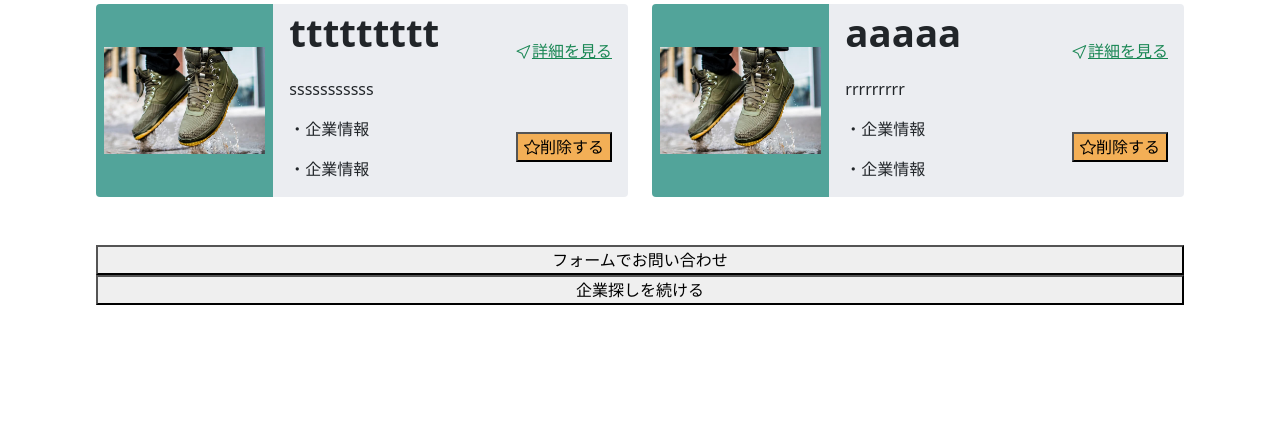
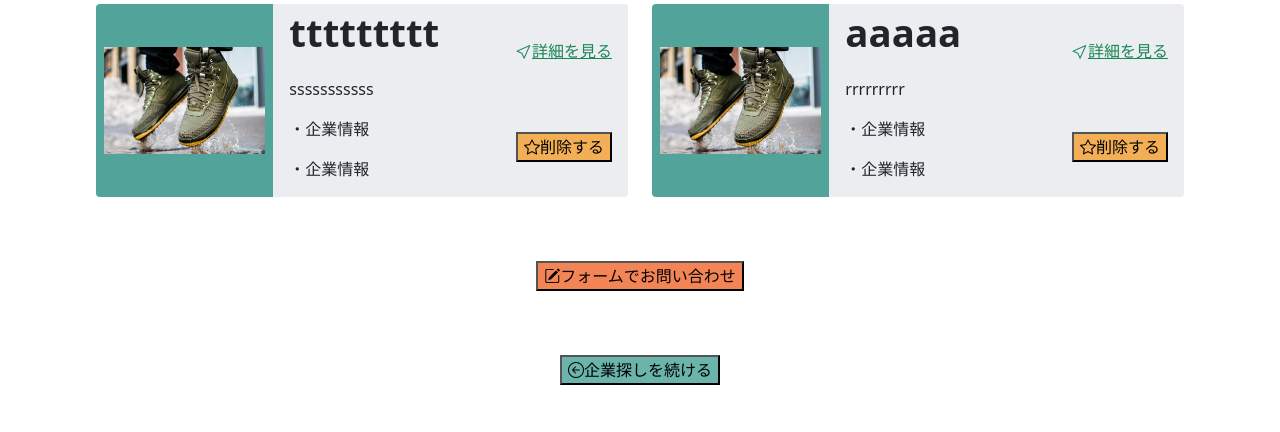
Before and after one commit to posse-ap/-teamdev-2022-posse1-team2D-, a PHP site: page /keep.php in a window 1280 px wide. Shown: the part 258-690 px from the top of the page. Run offline with PHP 8.4, Linux system fonts and the light colour scheme.

Commit message:
ブランチ間違えたキープ画面（見た目）

```diff
--- a/teamdev-2022-sample2/src/keep.php
+++ b/teamdev-2022-sample2/src/keep.php
@@ -95,7 +95,7 @@ require(dirname(__FILE__) . "/dbconnect.php");
             <input type="hidden" name="name" value="リクルート">
             <input type="hidden" name="tags" value="理系">
             <!-- <input type="text" value="1" name="count"> -->
-            <button class="keep-btn" type="submit">
+            <button class="delete-btn" type="submit">
               <i class="bi bi-star-fill black-star"></i>
               <i class="bi bi-star white-star"></i>削除する</button>
           </form>
@@ -120,7 +120,7 @@ require(dirname(__FILE__) . "/dbconnect.php");
             <input type="hidden" name="name" value="リクナビ">
             <input type="hidden" name="tags" value="エントリーシート">
             <!-- <input type="text" value="1" name="count"> -->
-            <button class="keep-btn" type="submit">
+            <button class="delete-btn" type="submit">
               <i class="bi bi-star-fill black-star"></i>
               <i class="bi bi-star white-star"></i>削除する</button>
           </form>
@@ -128,9 +128,9 @@ require(dirname(__FILE__) . "/dbconnect.php");
         </div>
       </div>
     </div>
-    <div class="d-flex flex-column">
-      <button type="button" class="">フォームでお問い合わせ</button>
-      <button type="button" class="continue-btn">企業探しを続ける</button>
+    <div class="d-flex flex-column align-items-center">
+      <button type="button" class="contact-btn my-3"><i class="bi bi-pencil-square"></i>フォームでお問い合わせ</button>
+      <a href="result.php"><button type="button" class="continue-btn my-5"><i class="bi bi-arrow-left-circle"></i>企業探しを続ける</button></a>
     </div>
   </div>
 </body>
--- a/teamdev-2022-sample2/src/public/css/style.css
+++ b/teamdev-2022-sample2/src/public/css/style.css
@@ -255,3 +255,18 @@ ul .other-tag {
 
 
 }
+
+
+
+/*////////////////////////////////// キープ企業確認画面//////////////////////////////// */
+.delete-btn {
+  background-color: #F3AF56;
+}
+
+.contact-btn {
+  background-color: #F38456;
+}
+
+.continue-btn {
+  background-color: #6AB4AC;
+}
```
